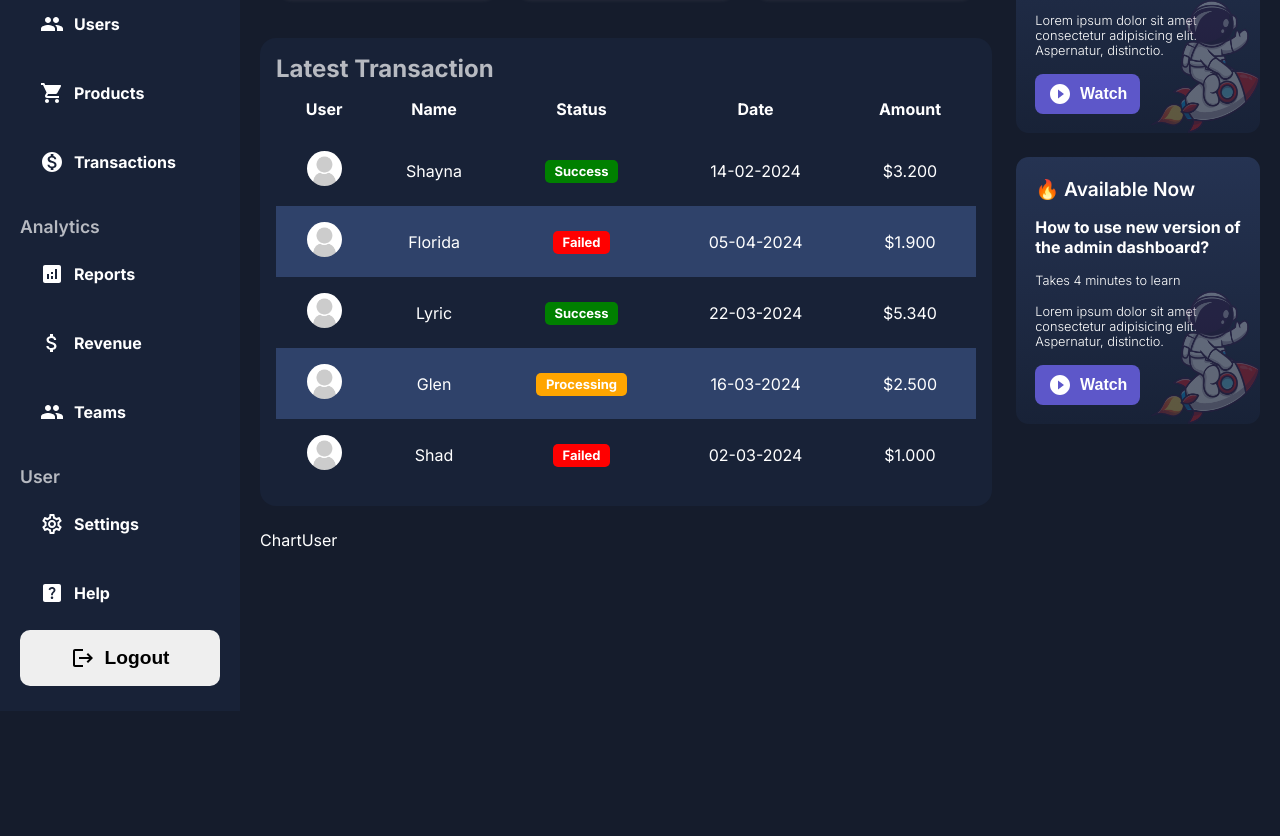
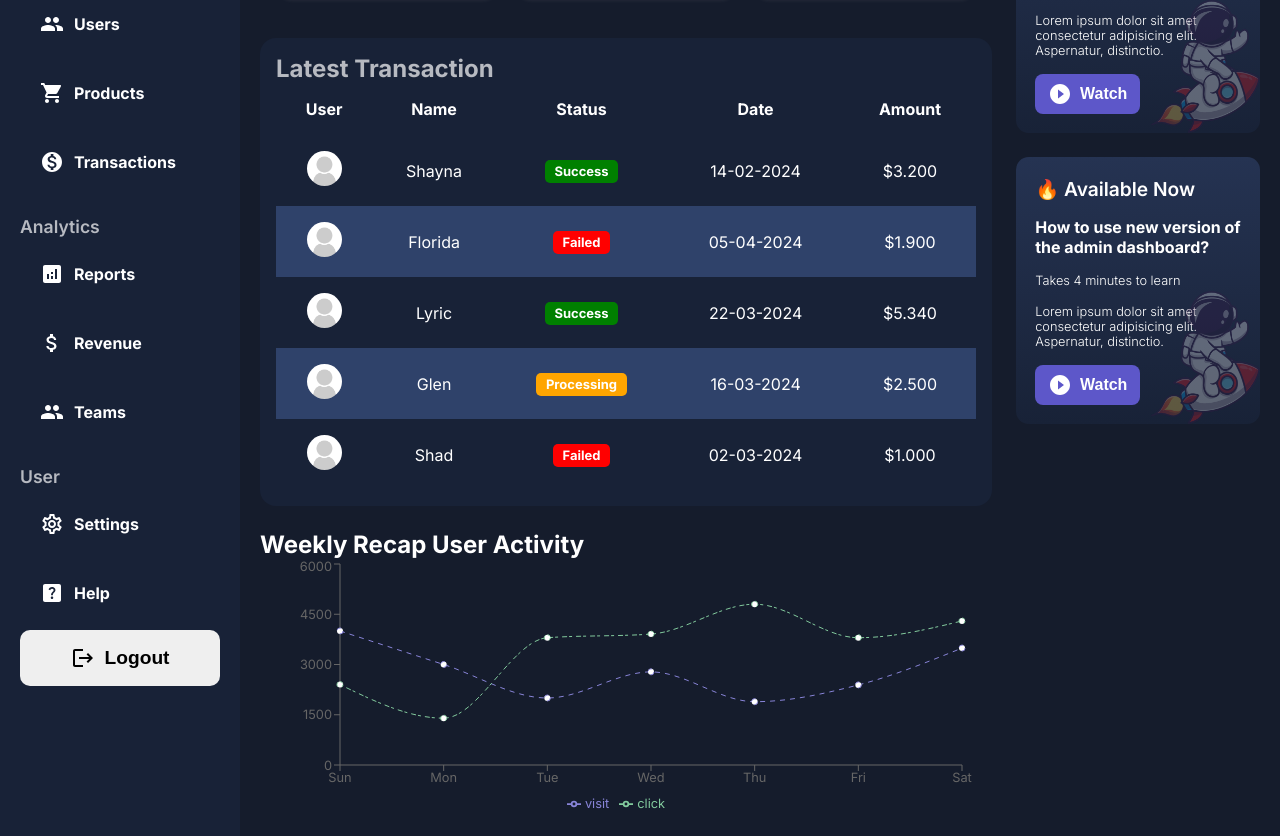
Before and after one commit to Attta-pangestu/subscription_user_admin_dashboad_nextjs, a Next.js app: page /dashboard in a window 1280 px wide. Shown: the part 225-1061 px from the top of the page. Before the commit the page ends 936 px from the top, so only its background shows below. Built offline with nearby package versions, Linux system fonts and the light colour scheme.

Commit message:
create: line chart UI

```diff
--- a/src/data/userActivityData.ts
+++ b/src/data/userActivityData.ts
@@ -1,4 +1,4 @@
-export const data = [
+export const userActivitydata = [
     {
       name: "Sun",
       visit: 4000,
--- a/src/views/dashboard/Chart_Users/ChartUser.tsx
+++ b/src/views/dashboard/Chart_Users/ChartUser.tsx
@@ -1,9 +1,37 @@
+"use client"
+
 import React from 'react'
-import style from './ChartUser.module.css'
+import style from './chartUser.module.css'
+import { CartesianGrid, Legend, Line, LineChart, ResponsiveContainer, Tooltip, XAxis, YAxis } from 'recharts'
+import { userActivitydata as data } from '@/data/userActivityData'
 
 const ChartUser = () => {
   return (
-    <div>ChartUser</div>
+    <div className={style.container}>
+        <h2>Weekly Recap User Activity</h2>
+        <ResponsiveContainer width="100%" height="90%" className={style.chart}  >
+            <LineChart
+              width={500}
+              height={300}
+              data={data}
+              margin={{
+                top: 5,
+                right: 30,
+                left: 20,
+                bottom: 5,
+              }}
+
+            >
+              <XAxis dataKey='name' fontSize={'.8rem'} />
+              <YAxis fontSize={'.8rem'} />
+              <Tooltip contentStyle={{ backgroundColor: '#151c2c', color: 'white', border: 'none' }} />
+              <Legend/>
+              <Line type="monotone" dataKey="visit" stroke="#8884d8" strokeDasharray="5 5" />
+          <Line type="monotone" dataKey="click" stroke="#82ca9d" strokeDasharray="3 4 5 2" />
+            </LineChart>
+
+        </ResponsiveContainer>
+    </div>
   )
 }
 
--- a/src/views/dashboard/Chart_Users/chartUser.module.css
+++ b/src/views/dashboard/Chart_Users/chartUser.module.css
@@ -0,0 +1,3 @@
+.chart{
+    font-size: .8rem;
+}
--- a/src/views/dashboard/DashboardViews.tsx
+++ b/src/views/dashboard/DashboardViews.tsx
@@ -3,8 +3,6 @@ import RightBar from '@/ui/dashboard/righbar/RightBar'
 import React from 'react'
 import style from './DashboardViews.module.css'
 import Image  from 'next/image';
-import TransactionCard from '../../ui/dashboard/transaction_card/TransactionCard';
-import { latestTransactionData } from '../../data/transactionData';
 import CardTransactionSection from './Card_Transaction/TransactionCard.module';
 import TableTransactionSection from './Table_Transaction/tableTransaction';
 import ChartUser from './Chart_Users/ChartUser';
```
